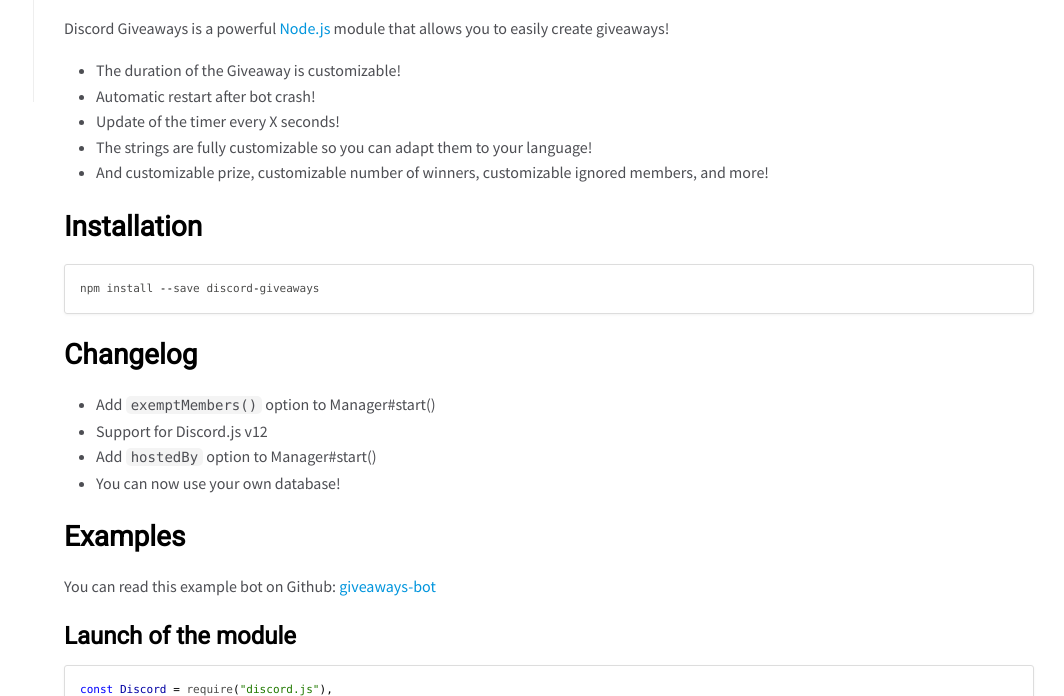
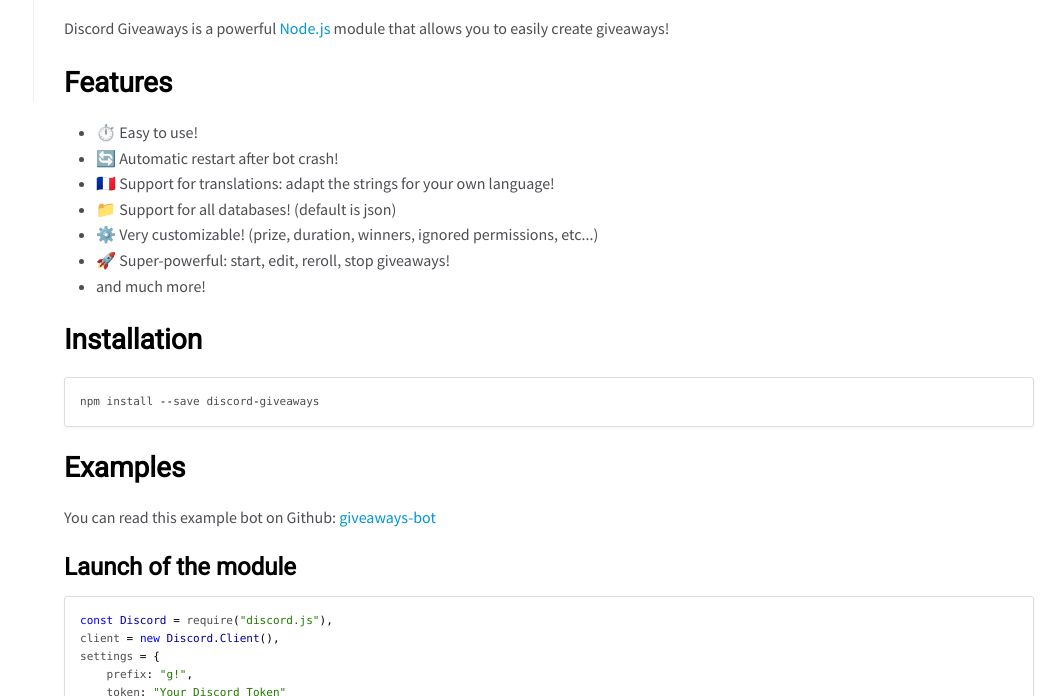
Before and after one commit to Androz2091/discord-giveaways, a website: page docs/index.html in a window 1280 px wide. Shown: the part 698-1394 px from the top of the page, without its empty margins (216-1280 px from the left). Drawn offline with nearby package versions, Linux system fonts and the light colour scheme.

Commit message:
doc: update readme

```diff
--- a/docs/index.html
+++ b/docs/index.html
@@ -54,23 +54,19 @@
 <a href="https://discord-giveaways.js.org"><img src="https://img.shields.io/badge/Documentation-Click%20here-blue?style=for-the-badge" alt="doc"></a>
 <a href="https://patreon.com/Androz2091"><img src="https://img.shields.io/endpoint.svg?url=https%3A%2F%2Fshieldsio-patreon.herokuapp.com%2FAndroz2091%2Fpledges&amp;style=for-the-badge" alt="patreonBadge"></a></p>
 <p>Discord Giveaways is a powerful <a href="https://nodejs.org">Node.js</a> module that allows you to easily create giveaways!</p>
+<h2>Features</h2>
 <ul>
-<li>The duration of the Giveaway is customizable!</li>
-<li>Automatic restart after bot crash!</li>
-<li>Update of the timer every X seconds!</li>
-<li>The strings are fully customizable so you can adapt them to your language!</li>
-<li>And customizable prize, customizable number of winners, customizable ignored members, and more!</li>
+<li>⏱️ Easy to use!</li>
+<li>🔄 Automatic restart after bot crash!</li>
+<li>🇫🇷 Support for translations: adapt the strings for your own language!</li>
+<li>📁 Support for all databases! (default is json)</li>
+<li>⚙️ Very customizable! (prize, duration, winners, ignored permissions, etc...)</li>
+<li>🚀 Super-powerful: start, edit, reroll, stop giveaways!</li>
+<li>and much more!</li>
 </ul>
 <h2>Installation</h2>
 <pre class="prettyprint source lang-js"><code>npm install --save discord-giveaways
 </code></pre>
-<h2>Changelog</h2>
-<ul>
-<li>Add <code>exemptMembers()</code> option to Manager#start()</li>
-<li>Support for Discord.js v12</li>
-<li>Add <code>hostedBy</code> option to Manager#start()</li>
-<li>You can now use your own database!</li>
-</ul>
 <h2>Examples</h2>
 <p>You can read this example bot on Github: <a href="https://github.com/Androz2091/giveaways-bot">giveaways-bot</a></p>
 <h3>Launch of the module</h3>
```
Also changed, not shown: README.md.
